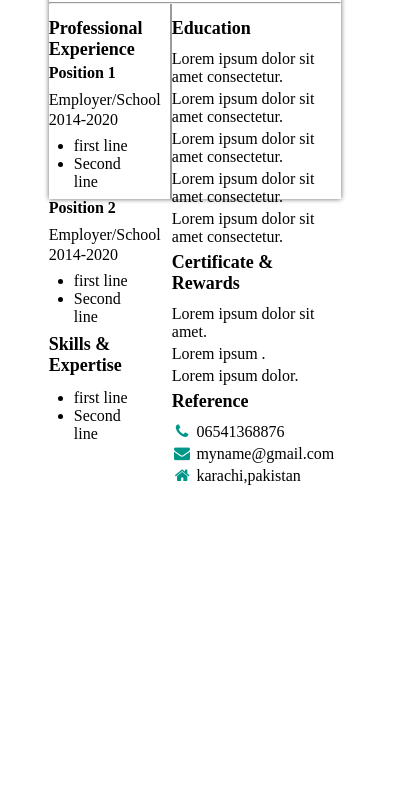
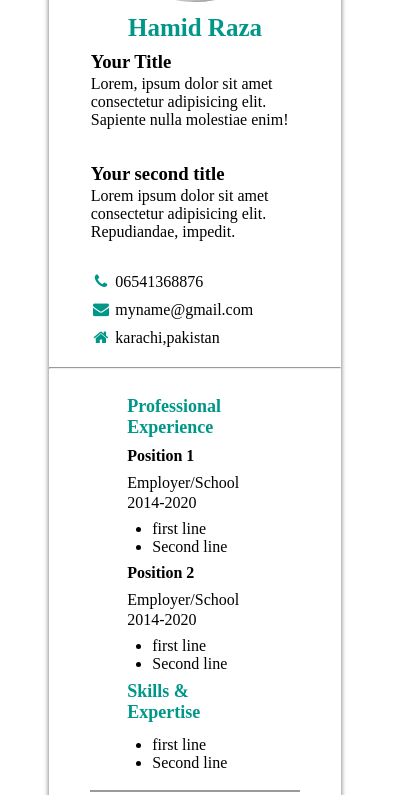
Before and after one commit to Artificial-intelligents/cv-first, a plain HTML site: page index.html in a window 390 px wide. Shown: the part 283-1078 px from the top of the page, 417 px wide, since content can reach past the window. Before the commit the page ends 844 px from the top, so only its background shows below. Drawn offline with Linux system fonts and the light colour scheme.

Commit message:
Add files via upload

```diff
--- a/index.html
+++ b/index.html
@@ -19,7 +19,7 @@
             </div>
             <div class="right-side titles-container">
                 <div class="first-para title-para">
-                    <h3 class="title-one">Your Title</h3>
+                    <h3 class="title-one ">Your Title</h3>
                 <p class="title-one-p">Lorem, ipsum dolor sit amet consectetur adipisicing elit. Sapiente nulla molestiae enim!</p>
                 </div>
                 <!-- <br> -->
@@ -40,7 +40,7 @@
         <hr>
         <div class="bottom-section">
             <div class="left">
-                <h2 class="first-title">Professional Experience</h2>
+                <h2 class="first-title marginY titles">Professional Experience</h2>
                 <div class="secondary-info-container">
                     <h4 class="second-title">Position 1</h4>
                     <div class="ingo-para">
@@ -66,7 +66,7 @@
                 </div>
                 </div>
                 <div class="secondary-info-container">
-                    <h2 class="first-title">Skills & Expertise</h2>
+                    <h2 class="first-title titles">Skills & Expertise</h2>
                     <!-- <p class="info-para">Employer/School</p> -->
                     <!-- <p class="duration">2014-2020</p> -->
                     <ul class="info-items">
@@ -80,7 +80,7 @@
             </div>
             <div class="right">
                 <div class="education">
-                    <h2  class="first-title">Education</h2>
+                    <h2  class="first-title titles">Education</h2>
                     <div class="education-content content">
                     <p>Lorem ipsum dolor sit amet consectetur.</p>
                     <p>Lorem ipsum dolor sit amet consectetur.</p>
@@ -91,7 +91,7 @@
 
                 </div>
                 <div class="education">
-                    <h2  class="first-title">Certificate & Rewards</h2>
+                    <h2  class="first-title titles">Certificate & Rewards</h2>
                     <div class="certificate-content content">
                         <p>Lorem ipsum dolor sit amet.</p>
                     <p>Lorem ipsum .</p>
@@ -100,7 +100,7 @@
 
                 </div>
                 <div class="education">
-                    <h2  class="first-title">Reference</h2>
+                    <h2  class="first-title titles">Reference</h2>
                     <div class="reference-content content">
                         <p><i class="fa fa-phone fa-fw "></i> 06541368876</p>
                     <p><i class="fa fa-envelope fa-fw "></i> myname@gmail.com</p>
--- a/style.css
+++ b/style.css
@@ -22,8 +22,12 @@ max-width: 75%;
 box-shadow: 0px 0px 5px 0px rgba(0, 0, 0, 0.6);
 aspect-ratio: 1/1;
 }
-
-
+.titles{
+    color: #009688;
+}
+.marginY{
+    margin: 7px 0;
+}
 
 
 
@@ -39,13 +43,13 @@ aspect-ratio: 1/1;
 
 img{
     border-radius: 50%;
-    width: 50%;
+    width: 57%;
     /* margin: 20px; */
     padding: 10px;
     /* margin: 10px; */
 }
 .img-id-name{
-    font-size: 32px;
+    font-size: 25px;
     color: #009688;
 }
 .main-title-container{
@@ -74,7 +78,9 @@ img{
 ul.items{
     display: flex;
     align-items: center;
-    justify-content: space-between;
+    /* justify-content: space-between; */
+    gap: 10px;
+    flex-wrap: wrap;
 }
 i{
     color: #009688;
@@ -132,3 +138,39 @@ i{
 .content p{
     margin: 4px 0;
 }
+
+@media screen and (max-width: 980px) {
+    .main-title-container{
+        /* aspect-ratio: 3 / 1; */
+        flex-direction: column;
+    padding: 15px 32px;
+    }
+    .bottom-section{
+        display: flex;
+    align-items: start;
+    justify-content: space-evenly;
+    aspect-ratio: 1.5 / 1;
+    flex-direction: column;
+    padding: 3% 20%;
+    }
+    .line{
+        height: auto;
+        width: 120%;
+        align-self: center;
+    }
+    .left{
+        height: auto;
+        padding: 12px 20px;
+
+    }
+    .right{
+        height: auto;
+        padding: 12px 20px;
+    gap: 10px;
+    }
+}
+@media screen and (max-width: 575px) {
+    img{
+        width: 100%;
+    }
+}
```
